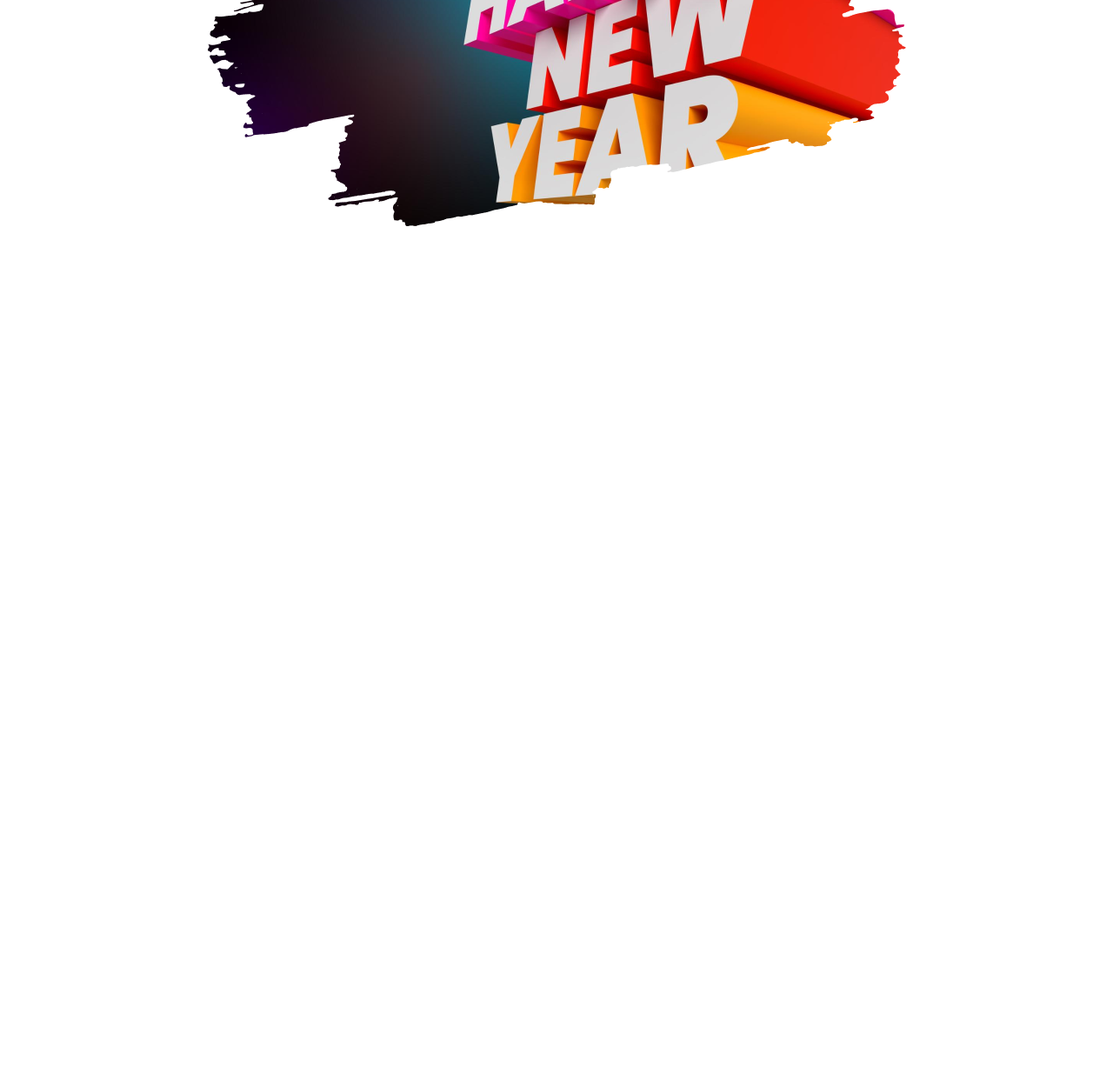
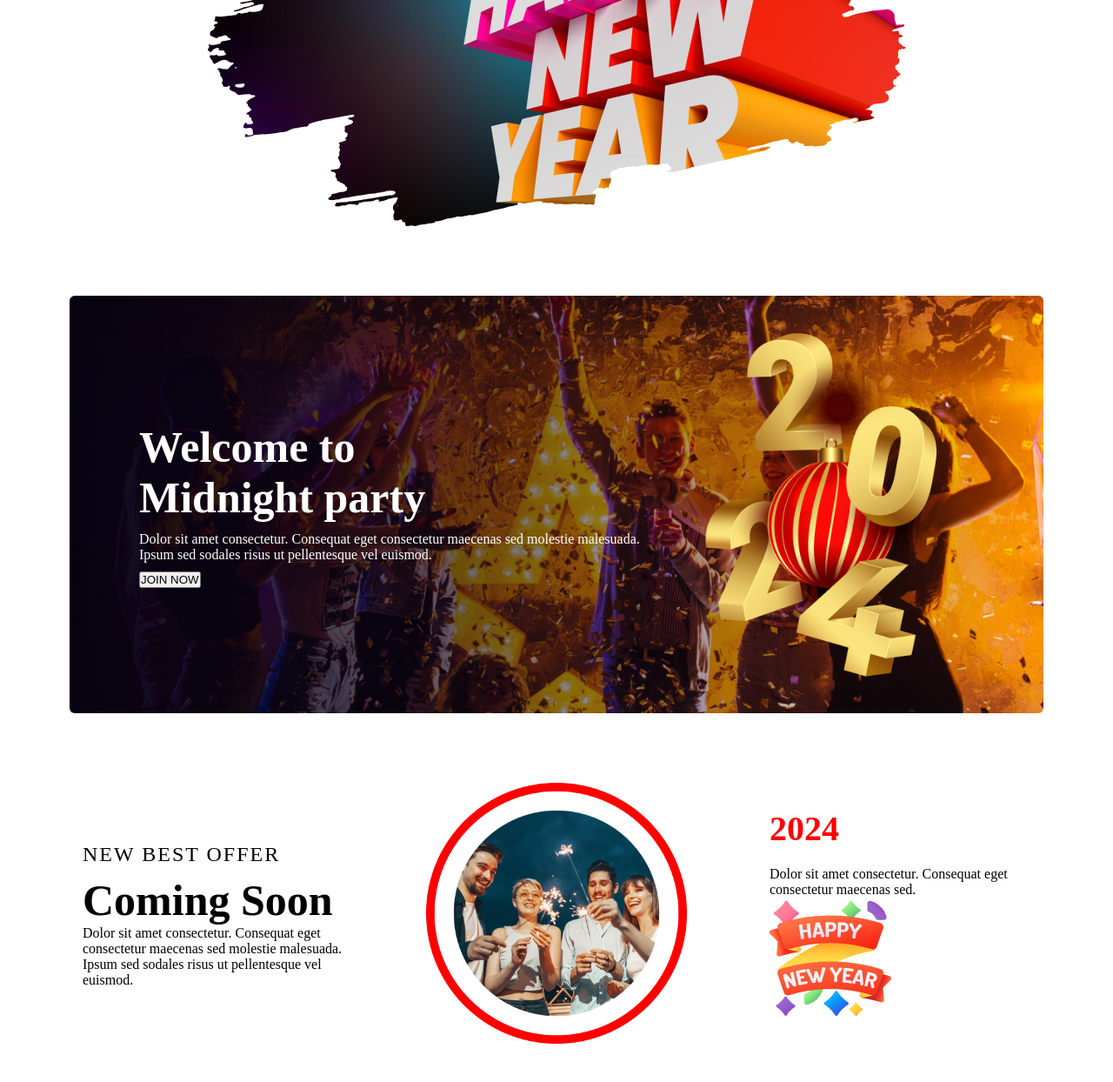
Before and after one commit to sadik-nazrul/new-year-new-mission, a plain HTML site: page index.html in a window 1280 px wide. Shown: the part 1158-2402 px from the top of the page at 87% size. Before the commit the page ends 1458 px from the top, so only its background shows below. Drawn offline with Linux system fonts and the light colour scheme.

Commit message:
Main Almost Done

```diff
--- a/index.html
+++ b/index.html
@@ -13,12 +13,37 @@
          <h2 class="title">Celevration</h2>
     </header>
     <main>
+        <!-- Offer Section -->
         <div class="offer flex primary-font">
             <h2 class="off color-1">65% OFF</h2>
             <p class="line color-1">OUR HOLIDAY DEALS ARE BETTER</p>
             <h2 class="ctg color-2">ALL CATEGORIES</h2>
             <img src="./assets/happy.png" alt="">
         </div>
+
+        <!-- Welcome Section -->
+        <div class="welcome flex">
+            <h2 class="title">Welcome to<br>Midnight party</h2>
+            <p>Dolor sit amet consectetur. Consequat eget consectetur maecenas sed molestie malesuada.<br> Ipsum sed sodales risus ut pellentesque vel euismod.</p>
+            <button>JOIN NOW</button>
+        </div>
+
+        <!-- Bonus Section -->
+        <div class="bonus flex">
+            <div class="intro">
+                <p class="subtitle">NEW BEST OFFER</p>
+                <h2 class="title">Coming Soon</h2>
+                <p>Dolor sit amet consectetur. Consequat eget consectetur maecenas sed molestie malesuada. Ipsum sed sodales risus ut pellentesque vel euismod. </p>
+            </div>
+            <div class="intro">
+                <img src="./assets/bonus-image.png" alt="">
+            </div>
+            <div class="intro">
+                <h2 class="off">2024</h2>
+                <p>Dolor sit amet consectetur. Consequat eget consectetur maecenas sed.</p>
+                <img src="./assets/new-year.png" alt="">
+            </div>
+        </div>
     </main>
 </body>
 </html>
--- a/style.css
+++ b/style.css
@@ -17,6 +17,9 @@ html, body{
 }
 
 /* Reusable classes */
+img{
+    max-width: 100%;
+}
 .primary-font{
     font-family: "Inter";
 }
@@ -35,6 +38,7 @@ html, body{
     align-items: center;
     justify-content: center;
 }
+
 /* Herade Css Start */
 header{
     height: 80vh;
@@ -52,7 +56,7 @@ header{
     margin-bottom: 10px;
 }
 .title{
-    font-size: 60px;
+    font-size: 50px;
 }
 
 /* Main Start */
@@ -70,3 +74,28 @@ header{
 .ctg{
     margin-bottom: 30px;
 }
+
+/* Welcome Start */
+.welcome{
+    height: 60vh;
+    margin: 40px 80px;
+    padding-left: 80px;
+    background-image: url(./assets/welcombg.png);
+    background-size: cover;
+    background-repeat: no-repeat;
+    background-position: center center;
+    border-radius: 6px;
+    color: white;
+    align-items: start;
+    gap: 10px;
+}
+
+/* Bonus Section */
+.bonus{
+    padding: 40px 0;
+    flex-direction: row;
+    justify-content: space-evenly;
+}
+.intro{
+    width: 300px;
+}
```
Also changed, not shown: assets/bonus-image.png (added), assets/new-year.png (added), assets/welcombg.png (added), 2 other files.
